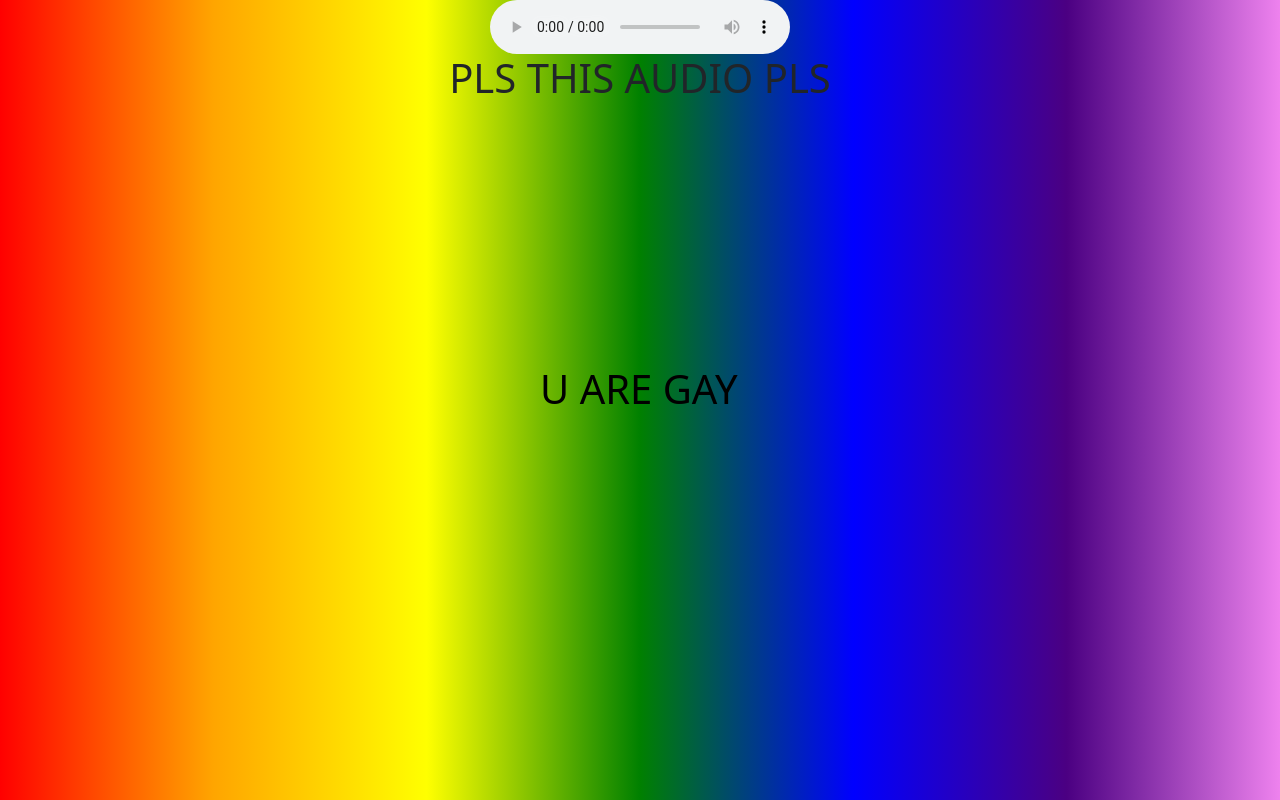
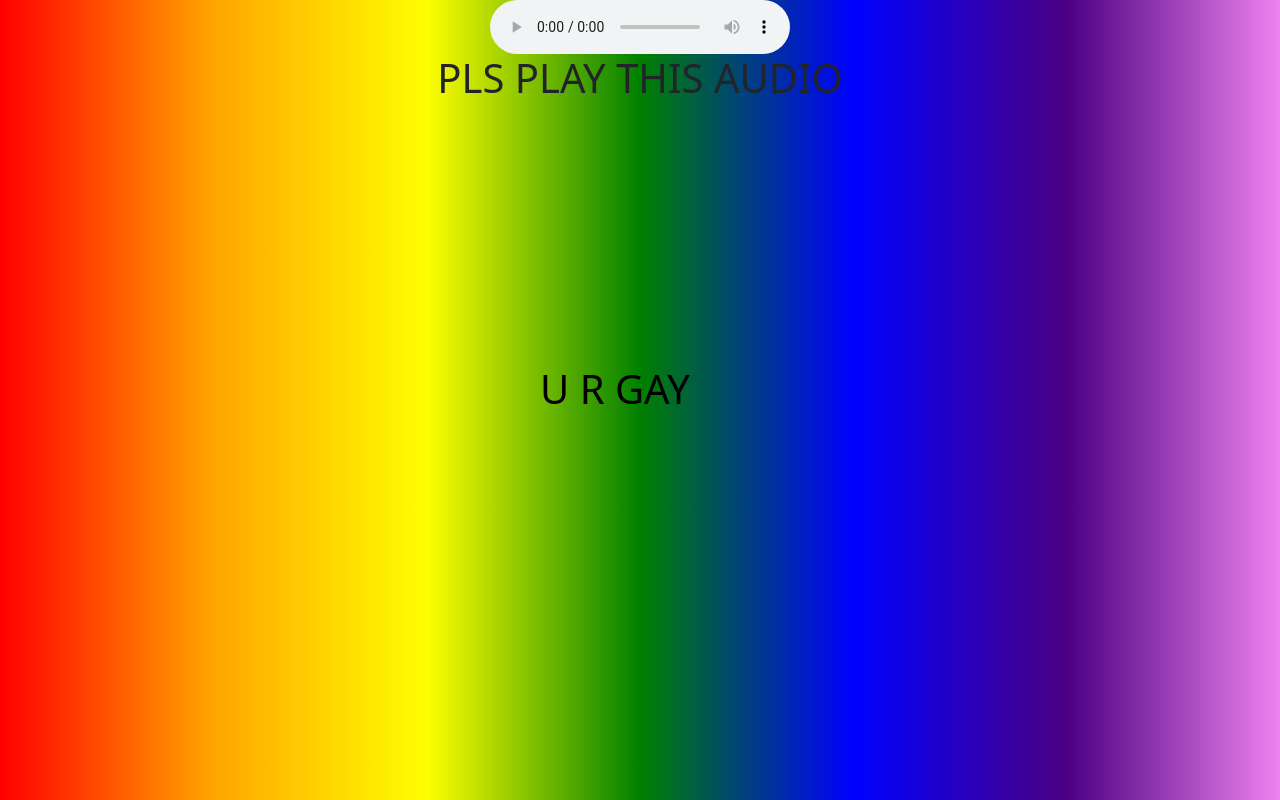
Before and after one commit to Ariffansyah/xixixiixixxiii, a website: page index.html in a window 1280 px wide. Drawn offline with nearby package versions, Linux system fonts and the light colour scheme.

Commit message:
Update index.html

```diff
--- a/index.html
+++ b/index.html
@@ -9,10 +9,10 @@
     <body>
         <div class="bg">
             <div class="d-flex justify-content-center align-content-center"><audio src="/assets/sound/yt1s.com - DjUburUbur x Paket Phoenix IndiHome.mp3" controls loop></audio></div>
-            <div class="d-flex justify-content-center align-content-center"><h1>PLS THIS AUDIO PLS</h1></div>
+            <div class="d-flex justify-content-center align-content-center"><h1>PLS PLAY THIS AUDIO</h1></div>
             <div class="pepek d-flex justify-content-center align-items-center">
                 <div class="pepekanimated">
-                    <h1>U ARE GAY</h1>
+                    <h1>U R GAY</h1>
                 </div>
             </div>
         </div>
```
